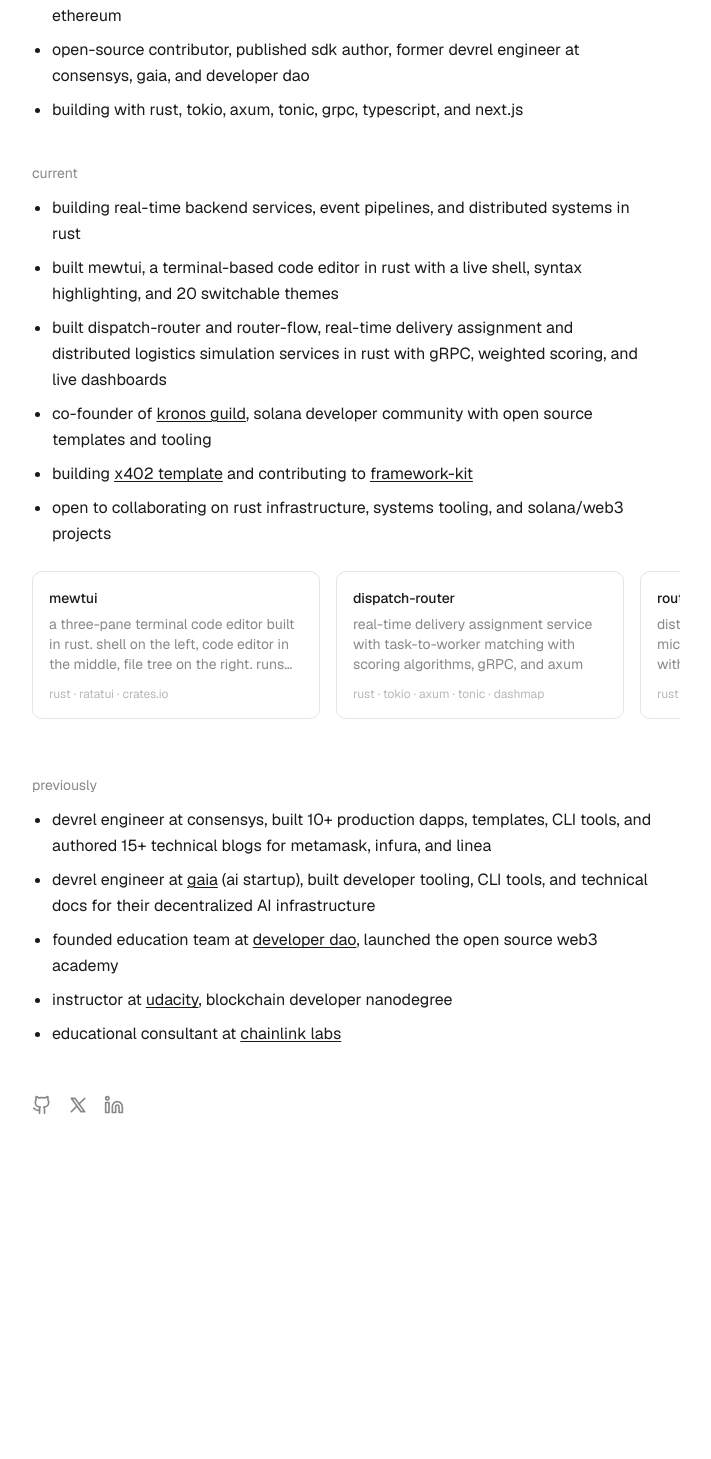
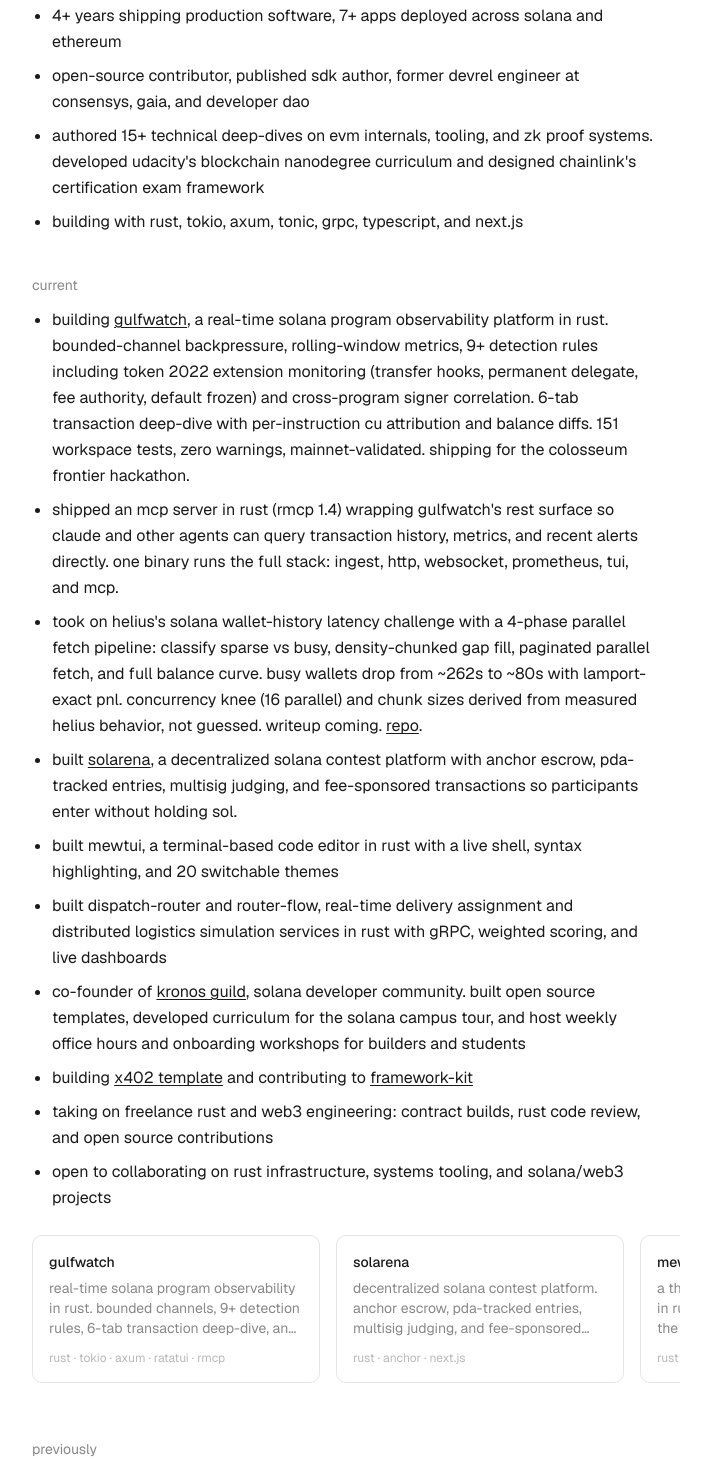
Before and after one commit to meowyx/meowy-blog, a Next.js app: page / in a window 1280 px wide. Shown: the part 311-1770 px from the top of the page, without its empty margins (296-1007 px from the left). Before the commit the page ends 1466 px from the top, so only its background shows below. Built offline with nearby package versions, Linux system fonts and the light colour scheme.

Commit message:
update website content based on resume

```diff
--- a/app/page.tsx
+++ b/app/page.tsx
@@ -6,7 +6,7 @@
 export const metadata: Metadata = {
   title: "Sushmita R. (aka meowy)",
   description:
-    "Backend engineer building high-performance systems and infrastructure in Rust.",
+    "Backend engineer building real-time systems, observability infrastructure, and agent-facing tools in Rust.",
 }
 
 export default function HomePage() {
@@ -23,8 +23,8 @@
           <h2 className="text-sm text-muted-foreground mb-3">me</h2>
           <ul className="list-disc pl-5 space-y-2 leading-relaxed">
             <li>
-              backend engineer building high-performance systems and
-              infrastructure in rust
+              backend engineer building real-time systems, observability
+              infrastructure, and agent-facing tools in rust
             </li>
             <li>
               focused on distributed systems, real-time services, and
@@ -39,6 +39,12 @@
               engineer at consensys, gaia, and developer dao
             </li>
             <li>
+              authored 15+ technical deep-dives on evm internals, tooling, and
+              zk proof systems. developed udacity&apos;s blockchain nanodegree
+              curriculum and designed chainlink&apos;s certification exam
+              framework
+            </li>
+            <li>
               building with rust, tokio, axum, tonic, grpc, typescript, and
               next.js
             </li>
@@ -51,8 +57,56 @@
           <h2 className="text-sm text-muted-foreground mb-3">current</h2>
           <ul className="list-disc pl-5 space-y-2 leading-relaxed">
             <li>
-              building real-time backend services, event pipelines, and
-              distributed systems in rust
+              building{" "}
+              <LinkPreview
+                href="https://github.com/meowyx/gulfwatch"
+                className="underline underline-offset-2"
+              >
+                gulfwatch
+              </LinkPreview>
+              , a real-time solana program observability platform in rust.
+              bounded-channel backpressure, rolling-window metrics, 9+
+              detection rules including token 2022 extension monitoring
+              (transfer hooks, permanent delegate, fee authority, default
+              frozen) and cross-program signer correlation. 6-tab transaction
+              deep-dive with per-instruction cu attribution and balance diffs.
+              151 workspace tests, zero warnings, mainnet-validated. shipping
+              for the colosseum frontier hackathon.
+            </li>
+            <li>
+              shipped an mcp server in rust (rmcp 1.4) wrapping gulfwatch&apos;s
+              rest surface so claude and other agents can query transaction
+              history, metrics, and recent alerts directly. one binary runs
+              the full stack: ingest, http, websocket, prometheus, tui, and
+              mcp.
+            </li>
+            <li>
+              took on helius&apos;s solana wallet-history latency challenge
+              with a 4-phase parallel fetch pipeline: classify sparse vs busy,
+              density-chunked gap fill, paginated parallel fetch, and full
+              balance curve. busy wallets drop from ~262s to ~80s with
+              lamport-exact pnl. concurrency knee (16 parallel) and chunk
+              sizes derived from measured helius behavior, not guessed.
+              writeup coming.{" "}
+              <LinkPreview
+                href="https://github.com/meowyx/computing-sol-algo"
+                className="underline underline-offset-2"
+              >
+                repo
+              </LinkPreview>
+              .
+            </li>
+            <li>
+              built{" "}
+              <LinkPreview
+                href="https://github.com/meowyx/solana-contest-platform"
+                className="underline underline-offset-2"
+              >
+                solarena
+              </LinkPreview>
+              , a decentralized solana contest platform with anchor escrow,
+              pda-tracked entries, multisig judging, and fee-sponsored
+              transactions so participants enter without holding sol.
             </li>
             <li>
               built mewtui, a terminal-based code editor in rust with a live
@@ -71,8 +125,10 @@
               >
                 kronos guild
               </LinkPreview>
-              , solana developer community with open source templates and
-              tooling
+              , solana developer community. built open source templates,
+              developed curriculum for the solana campus tour, and host
+              weekly office hours and onboarding workshops for builders and
+              students
             </li>
             <li>
               building{" "}
@@ -91,12 +147,49 @@
               </LinkPreview>
             </li>
             <li>
+              taking on freelance rust and web3 engineering: contract builds,
+              rust code review, and open source contributions
+            </li>
+            <li>
               open to collaborating on rust infrastructure, systems tooling,
               and solana/web3 projects
             </li>
           </ul>
 
           <div className="-mx-6 mt-6 flex gap-4 overflow-x-auto px-6 pb-4 scrollbar-hide">
+            <a
+              href="https://github.com/meowyx/gulfwatch"
+              target="_blank"
+              rel="noopener noreferrer"
+              className="flex-none w-72 border border-border rounded-lg p-4 hover:border-foreground/20 transition-colors"
+            >
+              <h3 className="font-medium text-sm">gulfwatch</h3>
+              <p className="text-sm text-muted-foreground mt-1.5 line-clamp-3">
+                real-time solana program observability in rust. bounded
+                channels, 9+ detection rules, 6-tab transaction deep-dive, and
+                an mcp server for agents. one binary, five surfaces (tui, web,
+                rest, websocket, mcp)
+              </p>
+              <p className="text-xs text-muted-foreground/60 mt-3">
+                rust · tokio · axum · ratatui · rmcp
+              </p>
+            </a>
+            <a
+              href="https://github.com/meowyx/solana-contest-platform"
+              target="_blank"
+              rel="noopener noreferrer"
+              className="flex-none w-72 border border-border rounded-lg p-4 hover:border-foreground/20 transition-colors"
+            >
+              <h3 className="font-medium text-sm">solarena</h3>
+              <p className="text-sm text-muted-foreground mt-1.5 line-clamp-3">
+                decentralized solana contest platform. anchor escrow,
+                pda-tracked entries, multisig judging, and fee-sponsored
+                transactions so participants enter without holding sol
+              </p>
+              <p className="text-xs text-muted-foreground/60 mt-3">
+                rust · anchor · next.js
+              </p>
+            </a>
             <a
               href="https://github.com/meowyx/mewtui-editor"
               target="_blank"
@@ -141,21 +234,6 @@
               </p>
               <p className="text-xs text-muted-foreground/60 mt-3">
                 rust · tonic · tokio · ratatui · dashmap
-              </p>
-            </a>
-            <a
-              href="https://github.com/meowyx/solana-contest-platform"
-              target="_blank"
-              rel="noopener noreferrer"
-              className="flex-none w-72 border border-border rounded-lg p-4 hover:border-foreground/20 transition-colors"
-            >
-              <h3 className="font-medium text-sm">sol-arena</h3>
-              <p className="text-sm text-muted-foreground mt-1.5 line-clamp-3">
-                decentralized contest platform on solana with escrow, multisig
-                judging, and gas-free submissions
-              </p>
-              <p className="text-xs text-muted-foreground/60 mt-3">
-                anchor · rust · next.js
               </p>
             </a>
             <a
```
